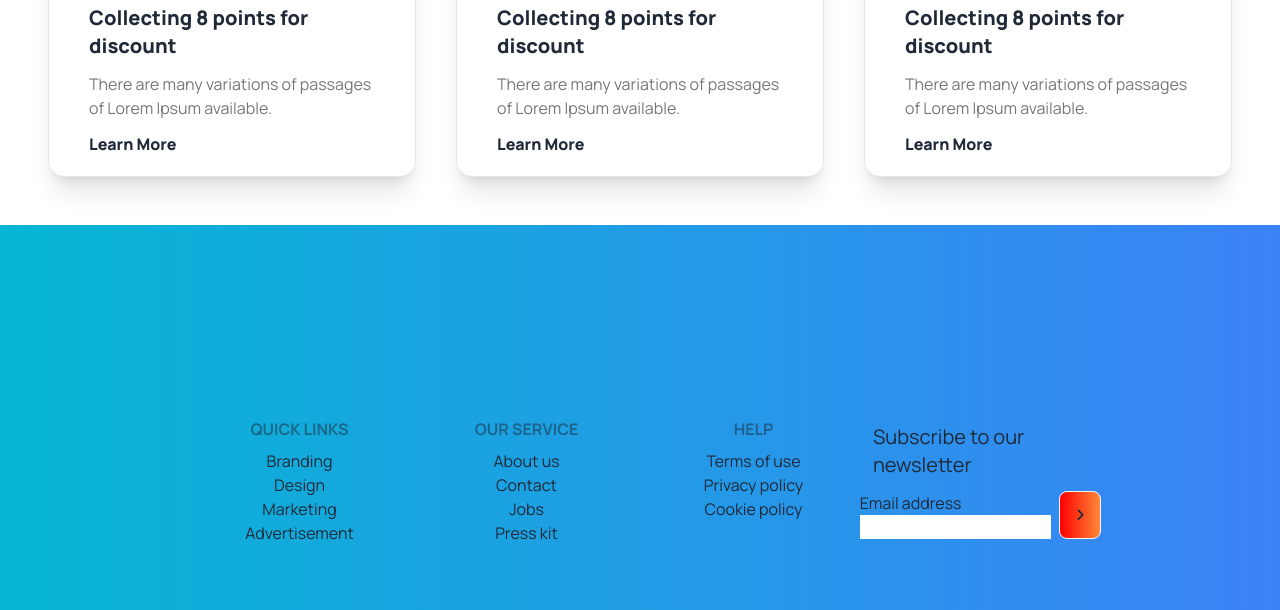
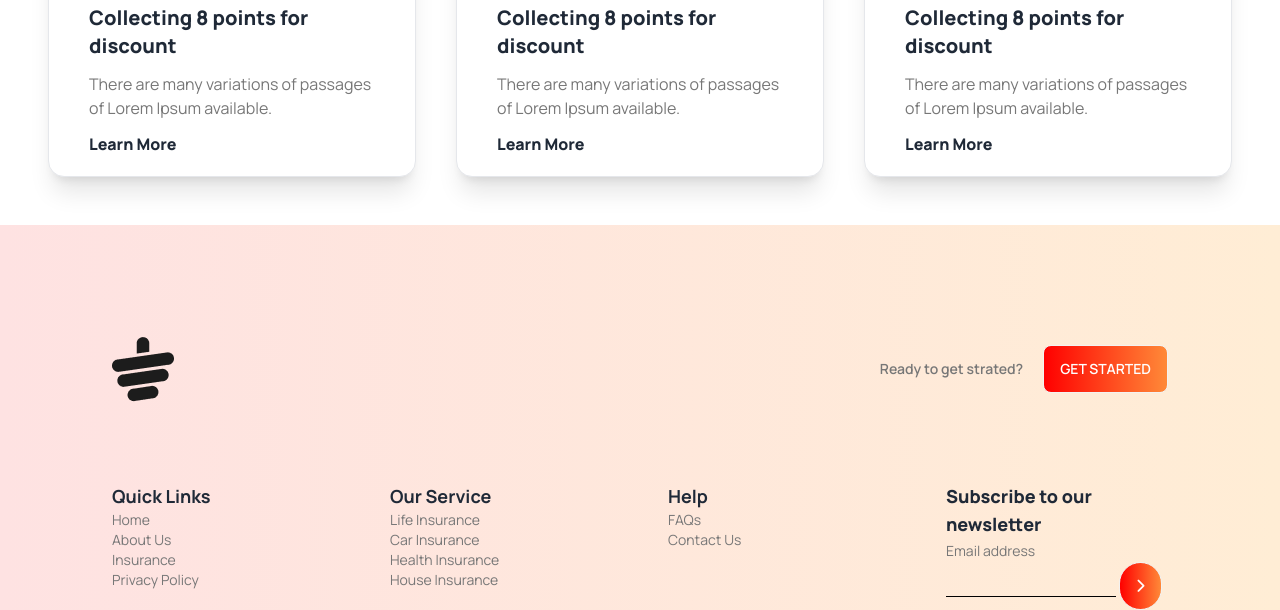
Before and after one commit to Masum-Reza2/Tea-House, a plain HTML site: page index.html in a window 1280 px wide. Shown: the part 2688-3298 px from the top of the page. Drawn offline with nearby package versions, Linux system fonts and the light colour scheme.

Commit message:
footer section completed

```diff
--- a/index.html
+++ b/index.html
@@ -283,38 +283,52 @@
 
     </main>
 
-    <footer class="max-w-7xl mx-auto p-5 md:p-8 lg:p-12 bg-gradient-to-r from-cyan-500 to-blue-500">
-        <div class="grid grid-cols-1 md:grid-cols-2 lg:grid-cols-4 gap-3  p-36">
-            <div class="flex flex-col text-center">
-                <span class="footer-title">Quick Links</span>
-                <a class="link link-hover">Branding</a>
-                <a class="link link-hover">Design</a>
-                <a class="link link-hover">Marketing</a>
-                <a class="link link-hover">Advertisement</a>
+    <footer class="max-w-7xl mx-auto p-5 md:p-8 lg:p-28 bg-gradient-to-r from-red-100 to-orange-100">
+        <div class="flex justify-between">
+            <div>
+                <img src="./images/cup.png" alt="">
             </div>
-            <div class="flex flex-col text-center">
-                <span class="footer-title">Our Service</span>
-                <a class="link link-hover">About us</a>
-                <a class="link link-hover">Contact</a>
-                <a class="link link-hover">Jobs</a>
-                <a class="link link-hover">Press kit</a>
+            <div class="flex gap-5 text-color-primary text-sm font-semibold items-center">
+                <p>Ready to get strated?</p>
+                <button class="btn text-white bg-gradient-to-r from-[#F00] to-[#FF8938]">Get Started</button>
             </div>
-            <div class="flex flex-col text-center">
-                <span class="footer-title">Help</span>
-                <a class="link link-hover">Terms of use</a>
-                <a class="link link-hover">Privacy policy</a>
-                <a class="link link-hover">Cookie policy</a>
+        </div>
+
+        <div class="grid grid-cols-2 sm:grid-cols-4 gap-5 md:gap-14 mt-10 lg:mt-20">
+            <div>
+                <h5 class="font-bold text-lg">Quick Links</h5>
+                <p class="text-sm text-color-primary">Home</p>
+                <p class="text-sm text-color-primary">About Us</p>
+                <p class="text-sm text-color-primary">Insurance</p>
+                <p class="text-sm text-color-primary">Privacy Policy</p>
             </div>
-            <div class="flex flex-col items-center justify-center space-y-3">
-                <h3 class="text-xl">Subscribe to our newsletter</h3>
-                <div class="flex gap-2 justify-start">
-                    <label for="email"> <span>Email address</span>
-                        <input type="email" name="" id="email">
-                    </label>
-                    <button class="btn bg-gradient-to-r from-[#F00] to-[#FF8938]"><i class="fa-solid fa-angle-right"></i></button>
+            <div>
+                <h5 class="font-bold text-lg">Our Service</h5>
+                <p class="text-sm text-color-primary">Life Insurance</p>
+                <p class="text-sm text-color-primary">Car Insurance</p>
+                <p class="text-sm text-color-primary">Health Insurance</p>
+                <p class="text-sm text-color-primary">House Insurance</p>
+            </div>
+            <div>
+                <h5 class="font-bold text-lg">Help</h5>
+                <p class="text-sm text-color-primary">FAQs</p>
+                <p class="text-sm text-color-primary">Contact Us</p>
+            </div>
+            <div>
+                <h5 class="font-extrabold text-lg">Subscribe to our <br>newsletter</h5>
+                <label for="email" class="text-color-primary text-sm inline">Email address
+                    <input class="bg-transparent border-b border-black inline outline-none" type="email" name="" id="email">
+                </label>
+                <button class="btn bg-gradient-to-r from-[#F00] to-[#FF8938] text-white rounded-full"><i class="fa-solid fa-chevron-right"></i></button>
+                <div class="space-x-5 text-lg">
+                    <i class="fa-brands fa-facebook"></i>
+                    <i class="fa-brands fa-twitter"></i>
+                    <i class="fa-brands fa-instagram"></i>
                 </div>
             </div>
         </div>
+
+        <p class="text-center text-color-primary text-sm mt-5">© 2027 UIDesign.to - All rights reserved.</p>
 
     </footer>
 
```
